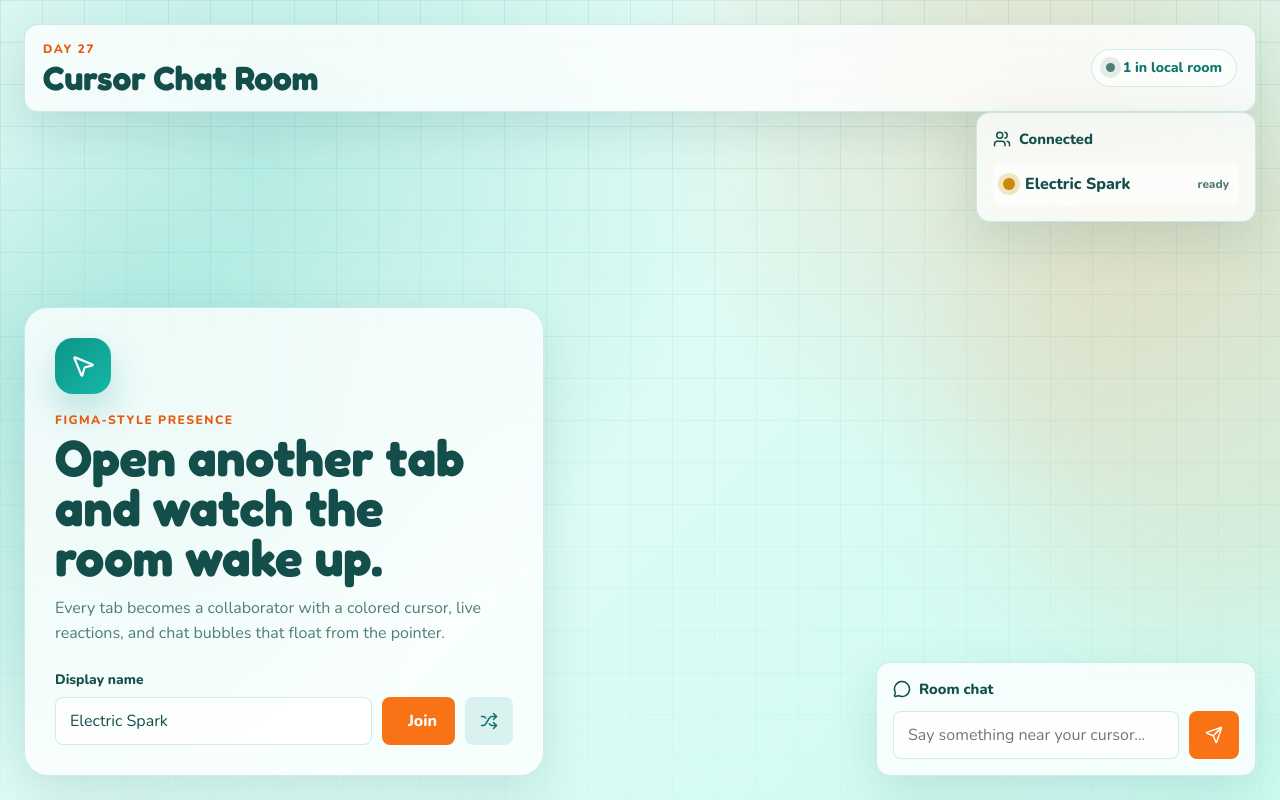
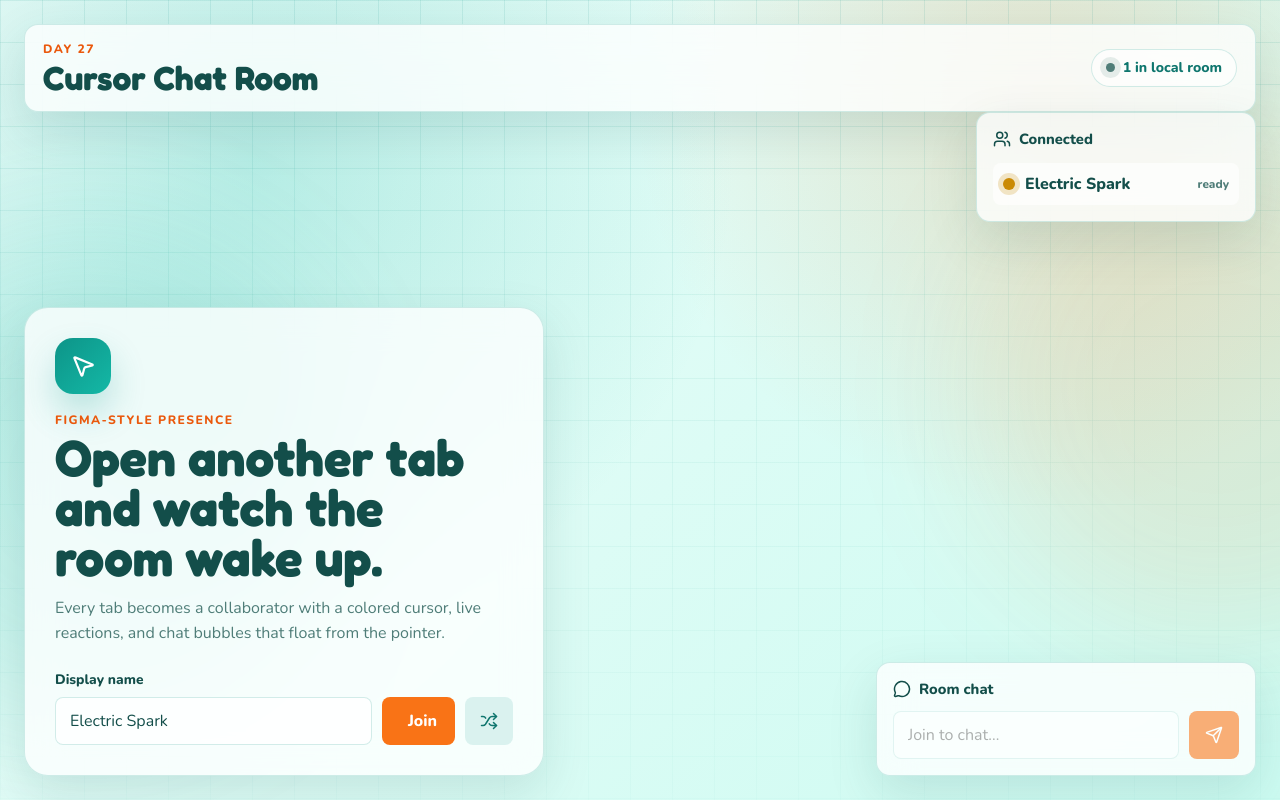
Before and after one commit to ShreeBohara/50-Days-of-Creative-Frontend, a React (Vite) app in the folder day-27-cursor-chat/: page / in a window 1280 px wide. Built offline with nearby package versions, Linux system fonts and the light colour scheme.

Commit message:
day-27: chat-bubbles — floating messages and typing state

```diff
--- a/day-27-cursor-chat/src/App.css
+++ b/day-27-cursor-chat/src/App.css
@@ -324,6 +324,49 @@ h2 {
   flex: 0 0 50px;
 }
 
+.chat-form input:disabled,
+.chat-form button:disabled {
+  cursor: not-allowed;
+  opacity: 0.58;
+}
+
+.chat-bubble-layer {
+  position: absolute;
+  inset: 0;
+  z-index: 8;
+  pointer-events: none;
+}
+
+.floating-message {
+  position: absolute;
+  display: grid;
+  gap: 2px;
+  width: max-content;
+  max-width: min(280px, 72vw);
+  padding: 10px 12px;
+  border: 1px solid color-mix(in srgb, var(--bubble-color), white 58%);
+  border-radius: 16px 16px 16px 4px;
+  color: #0f172a;
+  background: color-mix(in srgb, var(--bubble-color), white 86%);
+  box-shadow: 0 18px 36px rgba(19, 78, 74, 0.13);
+  transform: translate(28px, -116%);
+  animation: message-rise 5200ms ease both;
+}
+
+.floating-message strong {
+  color: color-mix(in srgb, var(--bubble-color), #0f172a 42%);
+  font-size: 0.72rem;
+  line-height: 1.1;
+}
+
+.floating-message span {
+  overflow-wrap: anywhere;
+  color: #164e4a;
+  font-size: 0.9rem;
+  font-weight: 800;
+  line-height: 1.28;
+}
+
 .reaction-layer {
   position: absolute;
   inset: 0;
@@ -583,6 +626,24 @@ h2 {
   }
 }
 
+@keyframes message-rise {
+  0% {
+    opacity: 0;
+    transform: translate(20px, -88%) scale(0.9);
+  }
+
+  10%,
+  82% {
+    opacity: 1;
+    transform: translate(28px, -116%) scale(1);
+  }
+
+  100% {
+    opacity: 0;
+    transform: translate(28px, -146%) scale(0.98);
+  }
+}
+
 @media (max-width: 760px) {
   body {
     overflow: auto;
--- a/day-27-cursor-chat/src/App.jsx
+++ b/day-27-cursor-chat/src/App.jsx
@@ -1,5 +1,6 @@
-import { useState } from 'react'
+import { useEffect, useRef, useState } from 'react'
 import { MessageCircle, MousePointer2, Send, Shuffle, Sparkles, Users } from 'lucide-react'
+import { ChatBubbles } from './components/ChatBubbles'
 import { CursorLayer } from './components/CursorLayer'
 import { EmojiPicker, ReactionLayer } from './components/Reactions'
 import { useBroadcastRoom } from './hooks/useBroadcastRoom'
@@ -15,14 +16,21 @@ function App() {
   const hasJoined = useRoomStore((state) => state.hasJoined)
   const remoteUsers = useRoomStore((state) => state.remoteUsers)
   const reactions = useRoomStore((state) => state.reactions)
+  const messages = useRoomStore((state) => state.messages)
   const addReaction = useRoomStore((state) => state.addReaction)
+  const addMessage = useRoomStore((state) => state.addMessage)
+  const setLocalTyping = useRoomStore((state) => state.setLocalTyping)
   const joinRoom = useRoomStore((state) => state.joinRoom)
   const randomizeLocalIdentity = useRoomStore((state) => state.randomizeLocalIdentity)
   const { post, isSupported } = useBroadcastRoom()
   const [nameInput, setNameInput] = useState(localUser.name)
+  const [chatInput, setChatInput] = useState('')
   const [picker, setPicker] = useState(null)
+  const typingTimer = useRef(0)
   const collaborators = Object.values(remoteUsers)
   useCursorTracking(post)
+
+  useEffect(() => () => window.clearTimeout(typingTimer.current), [])
 
   const handleJoin = (event) => {
     event.preventDefault()
@@ -77,6 +85,52 @@ function App() {
     })
   }
 
+  const stopTypingSoon = () => {
+    window.clearTimeout(typingTimer.current)
+    typingTimer.current = window.setTimeout(() => {
+      setLocalTyping(false)
+      post('typing', { isTyping: false })
+    }, 900)
+  }
+
+  const handleChatChange = (event) => {
+    setChatInput(event.target.value)
+
+    if (!hasJoined) {
+      return
+    }
+
+    setLocalTyping(true)
+    post('typing', { isTyping: true })
+    stopTypingSoon()
+  }
+
+  const handleChatSubmit = (event) => {
+    event.preventDefault()
+
+    const text = chatInput.trim()
+
+    if (!hasJoined || !text) {
+      return
+    }
+
+    const message = {
+      id: `message-${localUser.id}-${Date.now()}-${Math.random().toString(16).slice(2)}`,
+      text,
+      x: localUser.x,
+      y: localUser.y,
+      color: localUser.color,
+      userId: localUser.id,
+      name: localUser.name,
+    }
+
+    addMessage(message)
+    post('chat', message)
+    setChatInput('')
+    setLocalTyping(false)
+    post('typing', { isTyping: false })
+  }
+
   return (
     <main className="room-app">
       <section
@@ -88,6 +142,7 @@ function App() {
         <div className="canvas-grid" aria-hidden="true" />
         <div className="canvas-glow canvas-glow-a" aria-hidden="true" />
         <div className="canvas-glow canvas-glow-b" aria-hidden="true" />
+        {hasJoined ? <ChatBubbles messages={messages} /> : null}
         {hasJoined ? <ReactionLayer reactions={reactions} /> : null}
         {hasJoined ? <CursorLayer users={collaborators} /> : null}
         <EmojiPicker
@@ -170,9 +225,20 @@ function App() {
             <MessageCircle size={18} aria-hidden="true" />
             <span>Room chat</span>
           </div>
-          <form className="chat-form">
-            <input type="text" placeholder="Say something near your cursor..." />
-            <button type="button" aria-label="Send message">
+          <form className="chat-form" onSubmit={handleChatSubmit}>
+            <input
+              type="text"
+              placeholder={hasJoined ? 'Say something near your cursor...' : 'Join to chat...'}
+              value={chatInput}
+              maxLength={96}
+              disabled={!hasJoined}
+              onBlur={() => {
+                setLocalTyping(false)
+                post('typing', { isTyping: false })
+              }}
+              onChange={handleChatChange}
+            />
+            <button type="submit" aria-label="Send message" disabled={!hasJoined || !chatInput.trim()}>
               <Send size={18} aria-hidden="true" />
             </button>
           </form>
--- /dev/null
+++ b/day-27-cursor-chat/src/components/ChatBubbles.jsx
@@ -0,0 +1,24 @@
+export function ChatBubbles({ messages }) {
+  if (!messages.length) {
+    return null
+  }
+
+  return (
+    <div className="chat-bubble-layer" aria-live="polite" aria-atomic="false">
+      {messages.map((message) => (
+        <article
+          className="floating-message"
+          key={message.id}
+          style={{
+            '--bubble-color': message.color,
+            left: `${message.x * 100}%`,
+            top: `${message.y * 100}%`,
+          }}
+        >
+          <strong>{message.name}</strong>
+          <span>{message.text}</span>
+        </article>
+      ))}
+    </div>
+  )
+}
--- a/day-27-cursor-chat/src/hooks/useBroadcastRoom.js
+++ b/day-27-cursor-chat/src/hooks/useBroadcastRoom.js
@@ -7,9 +7,11 @@ export function useBroadcastRoom() {
   const hasJoined = useRoomStore((state) => state.hasJoined)
   const upsertRemoteUser = useRoomStore((state) => state.upsertRemoteUser)
   const updateRemoteCursor = useRoomStore((state) => state.updateRemoteCursor)
+  const updateRemoteTyping = useRoomStore((state) => state.updateRemoteTyping)
   const markRemoteLeaving = useRoomStore((state) => state.markRemoteLeaving)
   const prunePresence = useRoomStore((state) => state.prunePresence)
   const addReaction = useRoomStore((state) => state.addReaction)
+  const addMessage = useRoomStore((state) => state.addMessage)
   const channelRef = useRef(null)
   const isSupported = typeof BroadcastChannel !== 'undefined'
 
@@ -64,6 +66,22 @@ export function useBroadcastRoom() {
         return
       }
 
+      if (message.type === 'typing') {
+        updateRemoteTyping(message.user, Boolean(message.payload?.isTyping))
+        return
+      }
+
+      if (message.type === 'chat') {
+        addMessage({
+          ...message.payload,
+          color: message.user?.color ?? message.payload?.color,
+          name: message.user?.name ?? message.payload?.name,
+          userId: message.senderId,
+        })
+        updateRemoteTyping(message.user, false)
+        return
+      }
+
       if (message.user) {
         upsertRemoteUser(message.user)
       }
@@ -102,10 +120,12 @@ export function useBroadcastRoom() {
     hasJoined,
     isSupported,
     addReaction,
+    addMessage,
     markRemoteLeaving,
     post,
     prunePresence,
     updateRemoteCursor,
+    updateRemoteTyping,
     upsertRemoteUser,
   ])
 
--- a/day-27-cursor-chat/src/store/useRoomStore.js
+++ b/day-27-cursor-chat/src/store/useRoomStore.js
@@ -214,6 +214,17 @@ export const useRoomStore = create((set, get) => ({
     }))
   },
 
+  updateRemoteTyping: (user, isTyping) => {
+    if (!user || user.id === get().localUser.id) {
+      return
+    }
+
+    get().upsertRemoteUser({
+      ...user,
+      isTyping,
+    })
+  },
+
   setLocalIdle: (idle) => {
     set((state) => ({
       localUser: {
@@ -240,6 +251,22 @@ export const useRoomStore = create((set, get) => ({
     }))
   },
 
+  addMessage: (message) => {
+    set((state) => ({
+      messages: [...state.messages, message].slice(-24),
+    }))
+
+    window.setTimeout(() => {
+      get().removeMessage(message.id)
+    }, 5200)
+  },
+
+  removeMessage: (id) => {
+    set((state) => ({
+      messages: state.messages.filter((message) => message.id !== id),
+    }))
+  },
+
   getLocalPresence: () => {
     const { localUser } = get()
 
```
